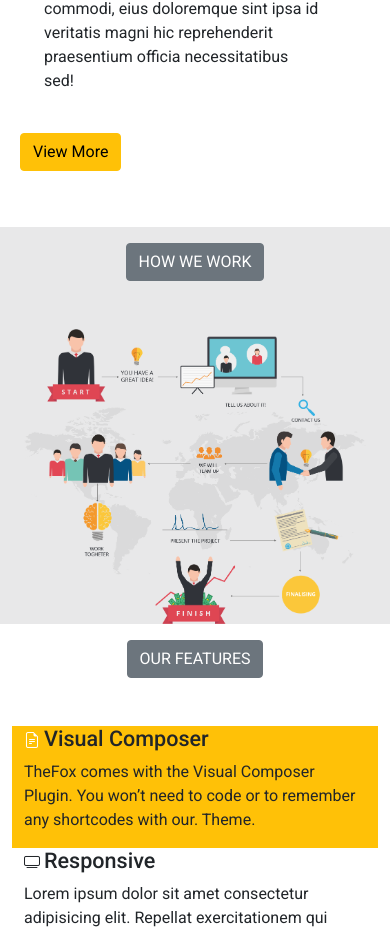
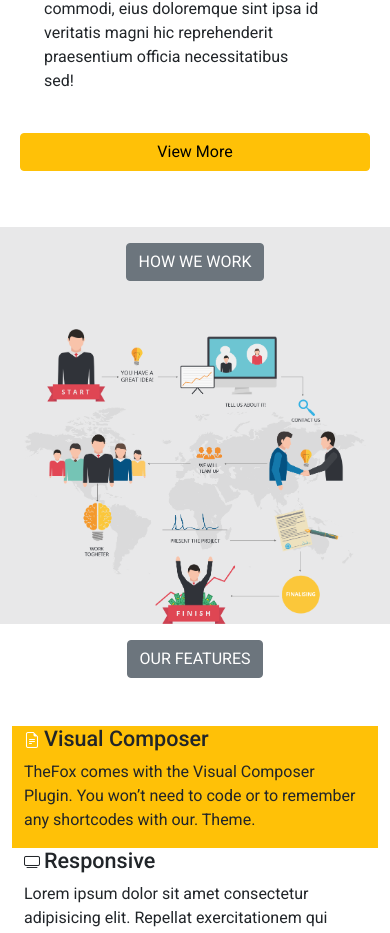
Before and after one commit to ajjalti/landingPage2, a website: page index.html in a window 390 px wide. Shown: the part 2730-3663 px from the top of the page. Drawn offline with nearby package versions, Linux system fonts and the light colour scheme.

Commit message:
updateIndex

```diff
--- a/index.html
+++ b/index.html
@@ -132,7 +132,7 @@
         <div class="col-lg-6 p-2">
             <p class="p-4 me-4">Lorem ipsum dolor sit amet consectetur adipisicing elit. Consequatur officiis ullam nulla tenetur doloribus sunt quibusdam commodi, eius doloremque sint ipsa id veritatis magni hic reprehenderit praesentium officia necessitatibus sed!
             Lorem ipsum dolor sit amet consectetur adipisicing elit. Consequatur officiis ullam nulla tenetur doloribus sunt quibusdam commodi, eius doloremque sint ipsa id veritatis magni hic reprehenderit praesentium officia necessitatibus sed!</p>
-            <div class="d-md-grid gap-2 d-md-block btn btn-warning ">View More</div>
+            <div class="d-grid gap-2 d-md-block btn btn-warning ">View More</div>
         </div>
     </div>
     </div>
```
